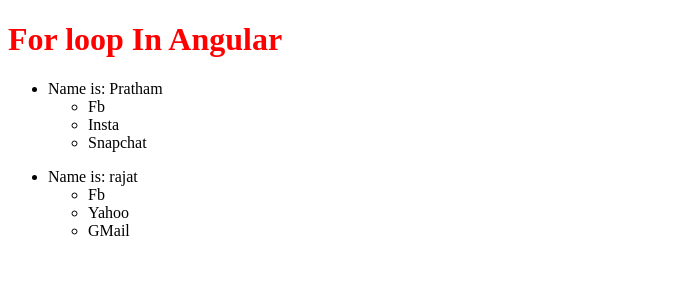
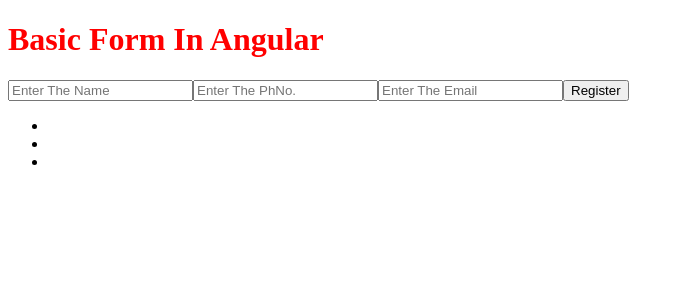
Before and after one commit to spratham/Angular-tut, an Angular app: page / in a window 1280 px wide. Shown: the top 300 px of the page, without its empty margins (0-684 px from the left). Built offline with nearby package versions, Linux system fonts and the light colour scheme.

Commit message:
Basic-form

```diff
--- a/src/app/app.component.html
+++ b/src/app/app.component.html
@@ -1,68 +1,19 @@
 <h1 class="{{ title }}">{{ title }} In Angular</h1>
-<!-- <h2>{{data}} <br> {{getValue()}}</h2> -->
-<!-- <app-login></app-login>  -->
-<!-- <app-user-list></app-user-list>
-<app-sign-in></app-sign-in>
-<app-sign-up></app-sign-up> -->
-<!-- <button (click)="getName('pratham',123)"> Click me</button> -->
-<!-- <br />
-<br /> -->
-<!--
-<input type="text" #box (blur)="getData(box.value)" placeholder="Event keyup" />
-<input
-  type="text"
-  #box2
-  (keydown)="getData(box2.value)"
-  placeholder="Event keydown"
-/>
 
-<h1 (mouseover)="getData('over')">Pratham Singh</h1> -->
-
-<!-- <input
-type="text"
-#box
-placeholder="Name here"
-name="name"/>
-
-<button (click)="getValue(box.value)">Click me</button>
-
-<p>look here- {{displayVal}}</p> -->
-
-<!-- <h2>Counter App</h2>
-
-<button (click)="counter('plus')">++</button>
-<p>{{count}}</p>
-<button (click)="counter('minus')">- -</button> -->
-
-<!-- <h1>If else</h1>
-
-<h1 *ngIf="show; then ifBlock else elseBlock"></h1>
-
-<ng-template #ifBlock>
-  <p style="color:blue">If condition {{show}}</p>
-</ng-template>
-
-<ng-template #elseBlock>
-  <h1>Else condition {{show}}</h1>
-</ng-template>
-
-<button (click)="show = !show">click me</button> -->
-
-<!--
-<div [ngSwitch]="color">
-<h1 *ngSwitchCase="'red' ||'RED" style="color:red;">Red Color</h1>
-<h1 *ngSwitchCase="'blue'" style="color:Blue;">Blue Color</h1>
-<h1 *ngSwitchCase="'green'"style="color:green;">green Color</h1>
-// Dafualt Case
-<h1 *ngSwitchDefault>Unknown color</h1>
-
-</div> -->
-
-<!-- <h3 *ngFor="let items of users">{{ items }}</h3> -->
-
-<ul *ngFor="let item of userDetails">
-  <li>Name is: {{ item.name }}</li>
-  <ul *ngFor="let account of item.social">
-    <li >{{account}}</li>
-  </ul>
+<form #basicForm="ngForm" (ngSubmit)="getData(basicForm.value)">
+  <input
+    type="text"
+    ngModel
+    name="username"
+    #box
+    placeholder="Enter The Name"
+  />
+  <input type="tel" ngModel name="Phone" placeholder="Enter The PhNo." />
+  <input type="email" ngModel name="Email" placeholder="Enter The Email" />
+  <button>Register</button>
+</form>
+<ul>
+  <li>{{ print.username }}</li>
+  <li>{{ print.Phone }}</li>
+  <li>{{ print.Email }}</li>
 </ul>
--- a/src/app/app.component.ts
+++ b/src/app/app.component.ts
@@ -1,4 +1,5 @@
 import { Component } from '@angular/core';
+
 
 @Component({
   selector: 'app-root',
@@ -6,48 +7,14 @@
   styleUrls: ['./app.component.css'],
 })
 export class AppComponent {
-  title = 'For loop';
-  // data= "Learning Angular after rReact";
-  // getName(name:any,roll:number){
-  //   alert(name)
-  //   alert(roll)
+  title = 'Basic Form';
+  print:any= {}
+getData(data:any)
+{
+  console.warn(data)
+  this.print=data
 
-  // }
-  //   getData(val:string)
-  // {
-  // console.log(val)
-  // }
-  // displayVal=``;
-  // getValue(val:string)
-  // {
-  //   console.warn(val)
-  //   this.displayVal=val;
-  // }
+}
 
-  // count = 0;
-  // counter(type: string) {
-  //   type === 'plus' ? this.count++ : this.count--;
-  // }
-  // show= true
-  // changeCondition(){
-  //   show=!show
-  // }
 
-  // color= 'green';
-
-  // users=['anil', 'rajat', 'sahil', 'diwakar', 'pramesh', 'raju'];
-  userDetails = [
-    {
-      name: 'Pratham',
-      email: 'Pratham919singh@gmail.com',
-      phone: '3412',
-      social: ['Fb', 'Insta', 'Snapchat'],
-    },
-    {
-      name: 'rajat',
-      email: 'Rajat342@gmail.com',
-      phone: '4534',
-      social: ['Fb', 'Yahoo', 'GMail'],
-    },
-  ];
 }
--- a/src/app/app.module.ts
+++ b/src/app/app.module.ts
@@ -7,6 +7,7 @@
 import { UserListComponent } from './user-list/user-list.component';
 import { SignUpComponent } from './user-auth/sign-up/sign-up.component';
 import { SignInComponent } from './user-auth/sign-in/sign-in.component';
+import { FormsModule } from '@angular/forms';
 
 @NgModule({
   declarations: [
@@ -17,7 +18,7 @@
     SignInComponent,
     SignUpComponent,
   ],
-  imports: [BrowserModule],
+  imports: [BrowserModule, FormsModule],
   providers: [],
   bootstrap: [AppComponent],
 })
```
